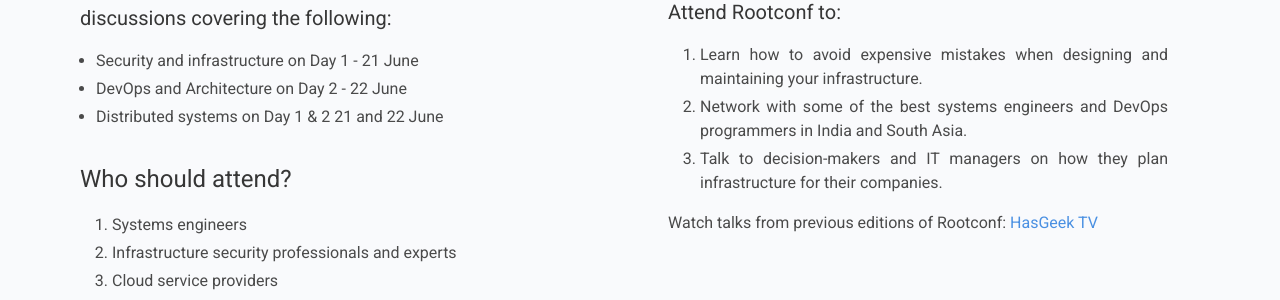
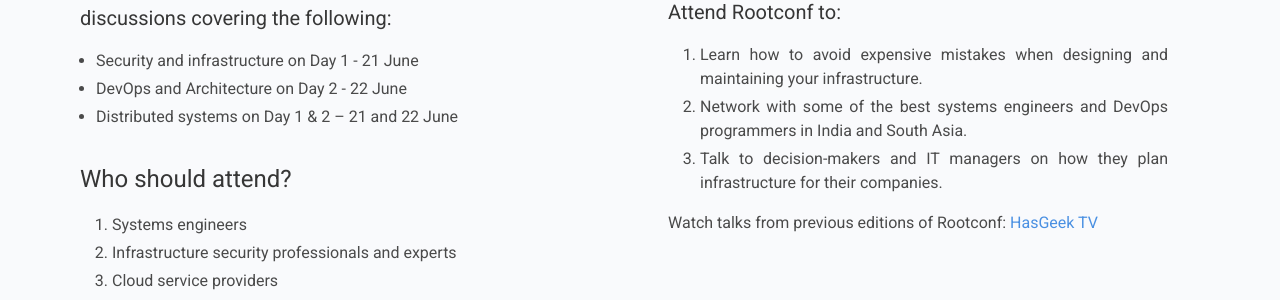
Before and after one commit to hasgeek/events, a Jekyll site: the page built from _rootconf_events/2019.md, in a window 1280 px wide and 900 px high, scrolled down 580 px. Shown: the part 153-453 px from the top of the window. Built offline with Jekyll 4.4.1, drawn with Linux system fonts in a browser that asks for light colours.

Commit message:
Update 2019.md

```diff
--- a/_rootconf_events/2019.md
+++ b/_rootconf_events/2019.md
@@ -32,7 +32,7 @@
     #### Rootconf 2019 is a two-track event with talks and discussions covering the following:
     * Security and infrastructure on Day 1 - 21 June
     * DevOps and Architecture on Day 2 - 22 June
-    * Distributed systems on Day 1 & 2 21 and 22 June
+    * Distributed systems on Day 1 & 2 – 21 and 22 June
 
     ### Who should attend?
     1. Systems engineers
```
